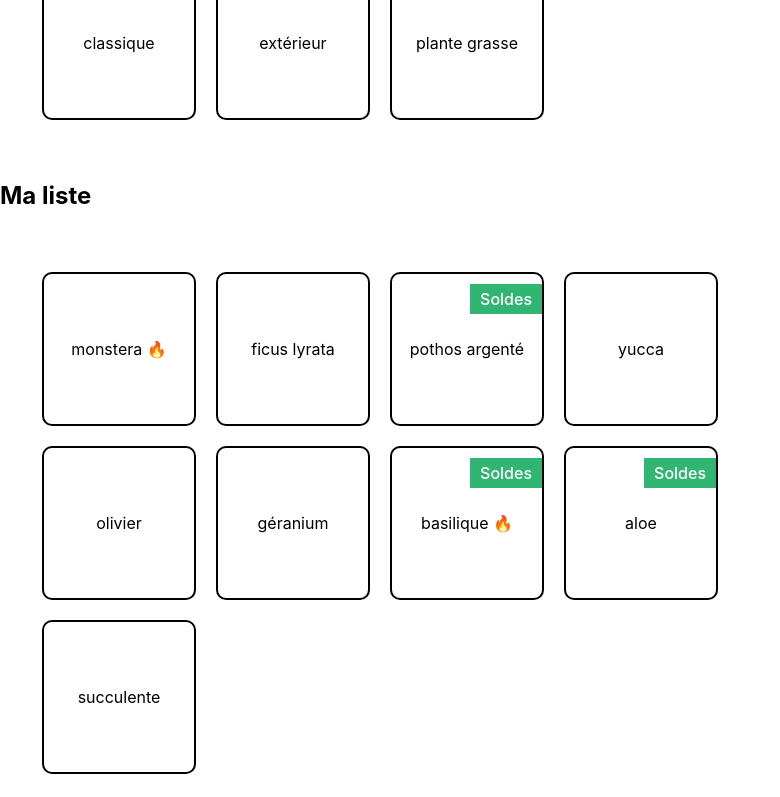
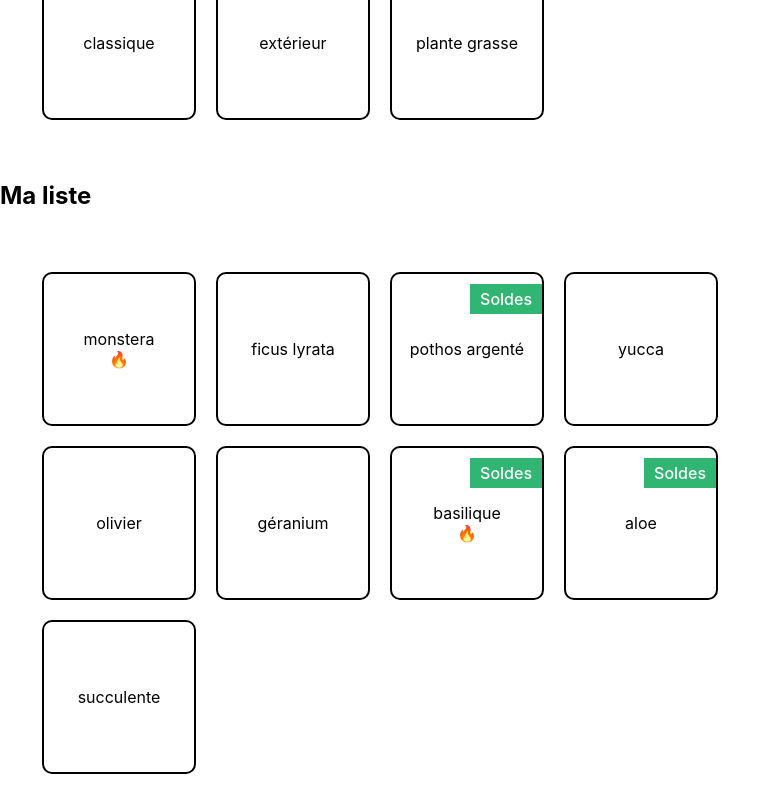
Before and after one commit to Dananando/la-maison-jungle, a React (Create React App) app: page / in a window 1280 px wide. Shown: the part 588-1385 px from the top of the page, without its empty margins (0-780 px from the left). Built offline with nearby package versions, Linux system fonts and the light colour scheme.

Commit message:
P2C4 improved

```diff
--- a/src/components/PlantList.js
+++ b/src/components/PlantList.js
@@ -5,27 +5,16 @@ import '../styles/ShoppingList.css';
 const PlantList = () => {
     return (<ul className='lmj-plant-list'>
         {plantList.map((plant) => {
-            if (plant.isBestSale) {
-                return (
-                    <React.Fragment>
-                        <li className='lmj-plant-item' key={plant.id}>
-                            {plant.name} 🔥
-                            {plant.isSpecialOffer && <div className='lmj-sales'>Soldes</div>}
-                        </li>
-                    </React.Fragment>
-                )
-
-            }
             return (
                 <React.Fragment>
                     <li className='lmj-plant-item' key={plant.id}>
-                        {plant.name}
+                        {plant.name} {plant.isBestSale && <span>🔥</span>}
                         {plant.isSpecialOffer && <div className='lmj-sales'>Soldes</div>}
                     </li>
                 </React.Fragment>
-            )
+            );
         })}
-    </ul>)
+    </ul>);
 };
 
 export default PlantList;
```
